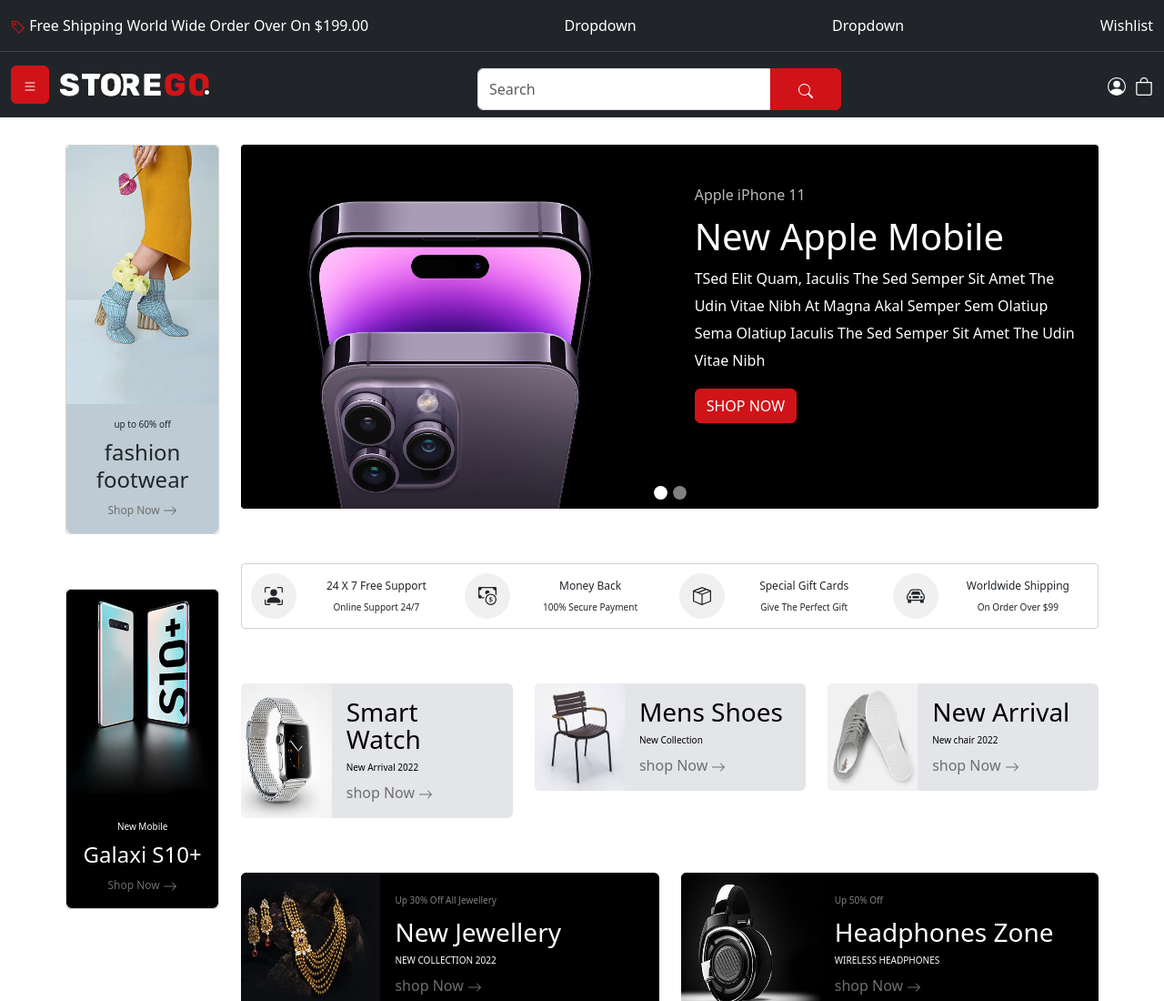
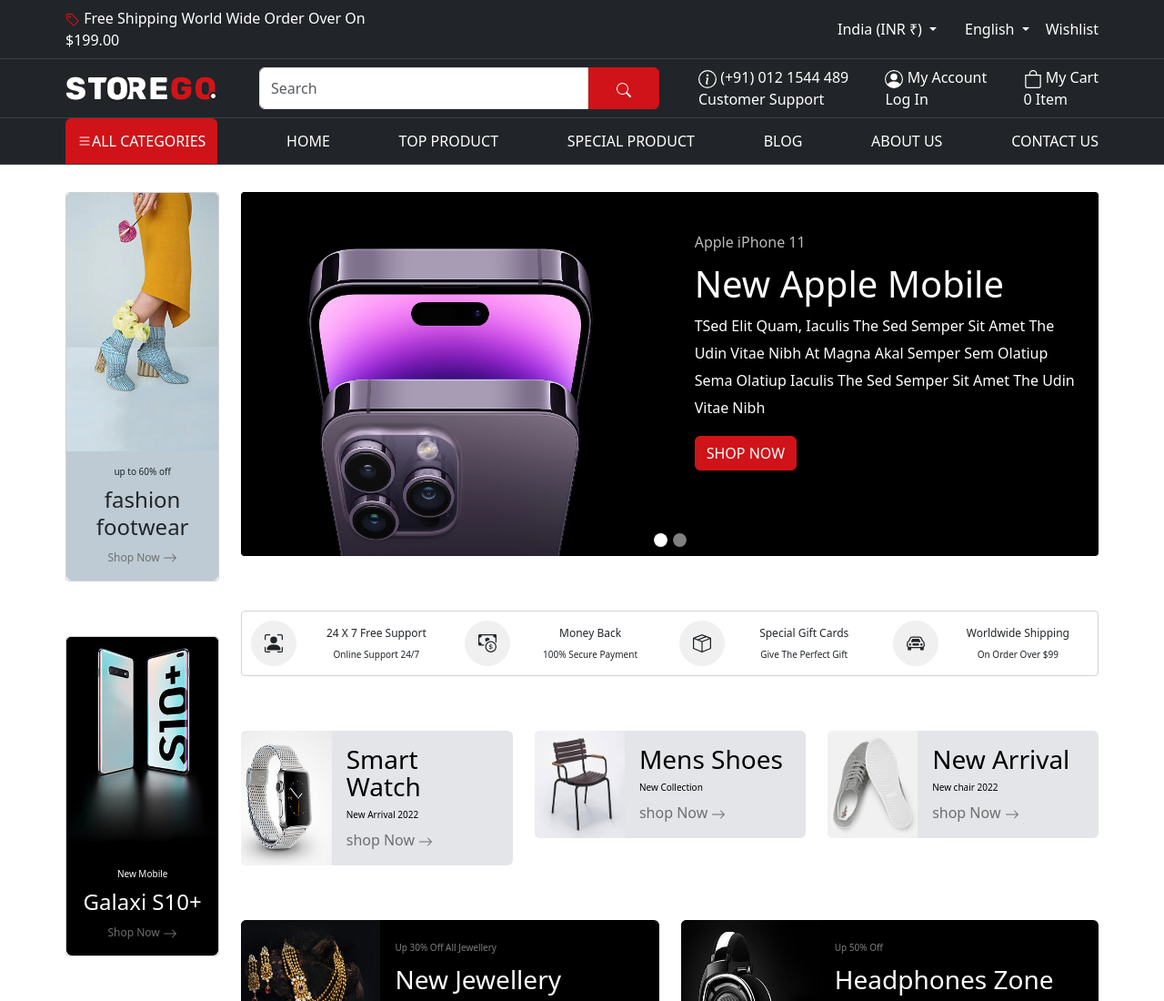
Before and after one commit to jppca/bootstrap-sass-exam, a website: page index.html in a window 1280 px wide. Shown: the top 1100 px of the page at 91% size. Drawn offline with Linux system fonts and the light colour scheme.

Commit message:
upate styles and structure in main nav

```diff
--- a/css/styles.nav.min-1.css
+++ b/css/styles.nav.min-1.css
@@ -11,17 +11,47 @@
  background-color: black;
 }
 
+.limiter-header{
+  max-width: 100%
+}
+
 /*Display-styles*/
-.dis-mb{
-display: inline-block;
+
+.dis-s1{
+  display: none;
+}
+
+.dis-s3{
+  display: none;
 }
 
 .dis-btn-s2{
   display: none;
 }
+
+/***************/
+
+/*order-s1*/
+
+.wrapper-s1-1{
+  display: flex;
+  order: 1;
+  width: 390px;
+  justify-content: space-between;
+  align-items: center;
+}
+
+.wrapper-s1-2{
+  display: flex;
+  order: 2;
+  width: 300px;
+  justify-content: space-between;
+  align-items: center;
+}
 /***************/
 
 /*order-s2*/
+
 .wrapper-s2-1{
   display: flex;
   order: 1;
@@ -43,6 +73,7 @@
 
 }
 /***************/
+
 
 .custom-btn-toggle{
   margin: 0;
@@ -72,7 +103,14 @@
 /*
 styles-section-3
 */
-
+ .btn-main-nav-s3{
+   display: flex;
+   padding-top: 12px;
+   padding-bottom: 12px;
+   border-bottom-left-radius: 0;
+   border-bottom-right-radius: 0;
+   align-items: center;
+ }
 
 /*
 -------------------------------------------------------
@@ -80,9 +118,55 @@
 */
 @media screen and (min-width: 768px) {
 
+ .limiter-header{
+    max-width: 728px;
+  }
+
+  /*Display-styles*/
+
+  .dis-s1{
+    display: flex;
+  }
+
+  .dis-s3{
+    display: flex;
+  }
+
+  .dis-btn-s2{
+    display: none;
+  }
+
+  .dis-btn-s3{
+    display: none;
+  }
+
+  .dis-btn-bur{
+  display: inline-block;
+  }
+  /***************/
+
+  /*order-s1*/
+
+  .wrapper-s1-1{
+    display: flex;
+    order: 1;
+    width: 390px;
+    justify-content: space-between;
+    align-items: center;
+  }
+
+  .wrapper-s1-2{
+    display: flex;
+    order: 2;
+    width: 300px;
+    justify-content: space-between;
+    align-items: center;
+  }
+  /***************/
+
  /*order-s2*/
-.wrapper-s2-1{
-  order: 1;
+ .wrapper-s2-1{
+   order: 1;
  }
 
  .wrapper-s2-2{
@@ -99,18 +183,119 @@
   width: 100%;
   flex-direction: row;
   justify-content: space-between;
+  align-items: center;
  }
 
  .style-bs-mn{
   border-bottom: 1px solid #414141;
  }
+
 }
+
+
 
 /*
 -------------------------------------------------------
 Breakpoint - 1024px
 */
+
 @media screen and (min-width: 1024px) {
+
+  .limiter-header{
+     max-width: 984px;
+   }
+
+   /*Display-styles*/
+
+   .dis-s1{
+     display: flex;
+   }
+
+   .dis-s3{
+     display: flex;
+   }
+
+   .dis-btn-s2{
+     display: none;
+   }
+
+   .dis-btn-s3{
+     display: none;
+   }
+
+   .dis-btn-bur{
+   display: inline-block;
+   }
+   /***************/
+
+   /*order-s2*/
+   .wrapper-s2-1{
+     order: 1;
+   }
+
+   .wrapper-s2-2{
+     order: 3;
+   }
+
+   .wrapper-s2-3{
+     order: 2;
+     width: 650px;
+   }
+   /***************/
+
+}
+
+/*
+-------------------------------------------------------
+*/
+
+@media screen and (min-width: 1200px){
+
+ .limiter-header{
+  max-width: 1160px;
+ }
+
+ /*Display-styles*/
+
+ .dis-s1{
+   display: flex;
+ }
+
+ .dis-s3{
+   display: flex;
+   padding: 0;
+ }
+
+ .dis-btn-s2{
+   display: block;
+ }
+
+ .dis-btn-s3{
+   display: inline-block;
+ }
+
+ .dis-btn-bur{
+ display: none;
+ }
+ /***************/
+
+ /*order-s2*/
+ .wrapper-s2-1{
+   order: 1;
+   width: 170px;
+ }
+
+ .wrapper-s2-2{
+   order: 3;
+   width: 440px;
+ }
+
+ .wrapper-s2-3{
+   order: 2;
+   width: 440px;
+ }
+ /***************/
+
 
 }
 
@@ -120,5 +305,8 @@
 */
 @media screen and (min-width: 1440px) {
 
+  .limiter-header{
+     max-width: 1400px;
+   }
 
 }
--- a/index.html
+++ b/index.html
@@ -228,11 +228,10 @@
   </header> -->
   <header class="background-main-nav">
     <!-- section 1 -->
-    <div class="navbar navbar-dark bg-dark style-bs-mn">
-      <div class="container-fluid">
-        <ul class="navbar-nav nav-s-1 mt-0">
-          <li class="nav-item">
-            <a class="nav-link" href="#">
+    <div class="navbar navbar-dark bg-dark style-bs-mn dis-s1">
+      <div class="container-fluid limiter-header">
+        <div class="wrapper-s1-1">
+          <a class="nav-link p-0" href="#">
             <svg xmlns="http://www.w3.org/2000/svg" width="16" height="16" fill="#d01418" class="bi bi-tag"
               viewBox="0 0 16 16">
               <path d="M6 4.5a1.5 1.5 0 1 1-3 0 1.5 1.5 0 0 1 3 0zm-1 0a.5.5 0 1 0-1 0 .5.5 0 0 0 1 0z"></path>
@@ -242,25 +241,40 @@
             </svg>
             Free Shipping World Wide Order Over On $199.00
           </a>
-          </li>
-          <li class="nav-item">
-            <a class="nav-link" href="#">Dropdown</a>
-          </li>
-          <li class="nav-item">
-            <a class="nav-link" href="#">Dropdown</a>
-          </li>
-          <li class="nav-item">
-            <a class="nav-link" href="#">Wishlist</a>
-          </li>
+        </div>
+        <div class="wrapper-s1-2">
+          <div class="btn-group">
+            <button type="button" class="btn btn-dark dropdown-toggle m-0" data-bs-toggle="dropdown" aria-expanded="false">
+              India (INR ₹)
+            </button>
+            <ul class="dropdown-menu">
+              <li><a class="dropdown-item" href="#">India (INR ₹)</a></li>
+              <li><hr class="dropdown-divider"></li>
+              <li><a class="dropdown-item" href="#">United States (USD $)</a></li>
             </ul>
+          </div>
+          <div class="btn-group">
+            <button type="button" class="btn btn-dark dropdown-toggle m-0" data-bs-toggle="dropdown" aria-expanded="false">
+              English
+            </button>
+            <ul class="dropdown-menu">
+              <li><a class="dropdown-item" href="#">English</a></li>
+              <li><hr class="dropdown-divider"></li>
+              <li><a class="dropdown-item" href="#"> العربية</a></li>
+            </ul>
+          </div>
+          <a class="nav-link p-0" href="#">
+            Wishlist
+          </a>
+        </div>
       </div>
     </div>
     <!-- ******************************* -->
     <!-- section-2 -->
-    <nav class="navbar navbar-dark bg-dark">
-      <div class="container-fluid">
+    <nav class="navbar navbar-dark bg-dark style-bs-mn">
+      <div class="container-fluid limiter-header">
         <div class="wrapper-s2-1">
-          <button class="btn btn-primary custom-btn-toggle" type="button" data-bs-toggle="offcanvas"
+          <button class="btn btn-primary custom-btn-toggle dis-btn-bur" type="button" data-bs-toggle="offcanvas"
             data-bs-target="#offcanvasScrolling" aria-controls="offcanvasScrolling">
             <svg xmlns="http://www.w3.org/2000/svg" width="16" height="16" fill="currentColor" class="bi bi-list"
               viewBox="0 0 16 16">
@@ -280,6 +294,7 @@
               <path
                 d="m8.93 6.588-2.29.287-.082.38.45.083c.294.07.352.176.288.469l-.738 3.468c-.194.897.105 1.319.808 1.319.545 0 1.178-.252 1.465-.598l.088-.416c-.2.176-.492.246-.686.246-.275 0-.375-.193-.304-.533L8.93 6.588zM9 4.5a1 1 0 1 1-2 0 1 1 0 0 1 2 0z" />
             </svg>
+            (+91) 012 1544 489 <br>Customer Support
           </a>
           <a class="nav-link" href="#">
             <svg xmlns="http://www.w3.org/2000/svg" width="20" height="20" fill="currentColor"
@@ -288,6 +303,7 @@
               <path fill-rule="evenodd"
                 d="M0 8a8 8 0 1 1 16 0A8 8 0 0 1 0 8zm8-7a7 7 0 0 0-5.468 11.37C3.242 11.226 4.805 10 8 10s4.757 1.225 5.468 2.37A7 7 0 0 0 8 1z" />
             </svg>
+            My Account <br>Log In
           </a>
           <a class="nav-link" href="#">
             <svg xmlns="http://www.w3.org/2000/svg" width="20" height="20" fill="currentColor" class="bi bi-bag"
@@ -295,10 +311,11 @@
               <path
                 d="M8 1a2.5 2.5 0 0 1 2.5 2.5V4h-5v-.5A2.5 2.5 0 0 1 8 1zm3.5 3v-.5a3.5 3.5 0 1 0-7 0V4H1v10a2 2 0 0 0 2 2h10a2 2 0 0 0 2-2V4h-3.5zM2 5h12v9a1 1 0 0 1-1 1H3a1 1 0 0 1-1-1V5z" />
             </svg>
+            My Cart <br> 0 Item
           </a>
         </div>
         <div class="wrapper-s2-3">
-          <form class="d-flex custom-search-mn">
+          <form class="d-flex custom-search-mn mt-0">
             <input class="form-control custom-input-t-search-mn" type="search" placeholder="Search" aria-label="Search">
             <button class="btn btn-primary custom-btn-search-mn" type="submit">
               <svg xmlns="http://www.w3.org/2000/svg" width="16" height="16" fill="currentColor" class="bi bi-search"
@@ -415,7 +432,40 @@
     </div>
     <!-- ******************************* -->
     <!-- section-3 -->
-
+    <div class="navbar navbar-dark bg-dark style-bs-mn dis-s3">
+      <div class="container-fluid limiter-header">
+        <ul class="navbar-nav nav-s-1 mt-0">
+          <li class="nav-item dis-btn-s3">
+            <button  class="btn btn-primary m-0 btn-main-nav-s3" type="button" name="button">
+              <svg xmlns="http://www.w3.org/2000/svg" width="16" height="16" fill="currentColor" class="bi bi-list"
+                viewBox="0 0 16 16">
+                <path fill-rule="evenodd"
+                  d="M2.5 12a.5.5 0 0 1 .5-.5h10a.5.5 0 0 1 0 1H3a.5.5 0 0 1-.5-.5zm0-4a.5.5 0 0 1 .5-.5h10a.5.5 0 0 1 0 1H3a.5.5 0 0 1-.5-.5zm0-4a.5.5 0 0 1 .5-.5h10a.5.5 0 0 1 0 1H3a.5.5 0 0 1-.5-.5z" />
+              </svg>
+              ALL CATEGORIES
+            </button>
+          </li>
+          <li class="nav-item">
+            <a class="nav-link p-0" href="#">HOME</a>
+          </li>
+          <li class="nav-item">
+            <a class="nav-link p-0" href="#">TOP PRODUCT</a>
+          </li>
+          <li class="nav-item">
+            <a class="nav-link p-0" href="#">SPECIAL PRODUCT</a>
+          </li>
+          <li class="nav-item">
+            <a class="nav-link p-0" href="#">BLOG</a>
+          </li>
+          <li class="nav-item">
+            <a class="nav-link p-0" href="#">ABOUT US</a>
+          </li>
+          <li class="nav-item">
+            <a class="nav-link p-0" href="#">CONTACT US</a>
+          </li>
+        </ul>
+      </div>
+    </div>
     <!-- ******************************* -->
   </header>
   <main>
--- a/package.json
+++ b/package.json
@@ -1,5 +1,5 @@
 {
-  "name": "bootstrap-sass-exam-jppc",
+  "name": "bootstrap-sass-exam",
   "version": "1.0.0",
   "description": "",
   "main": "gulpfile.js",
```
Also changed, not shown: 2 other files. Lines whose indentation alone changed are shown as unchanged.
